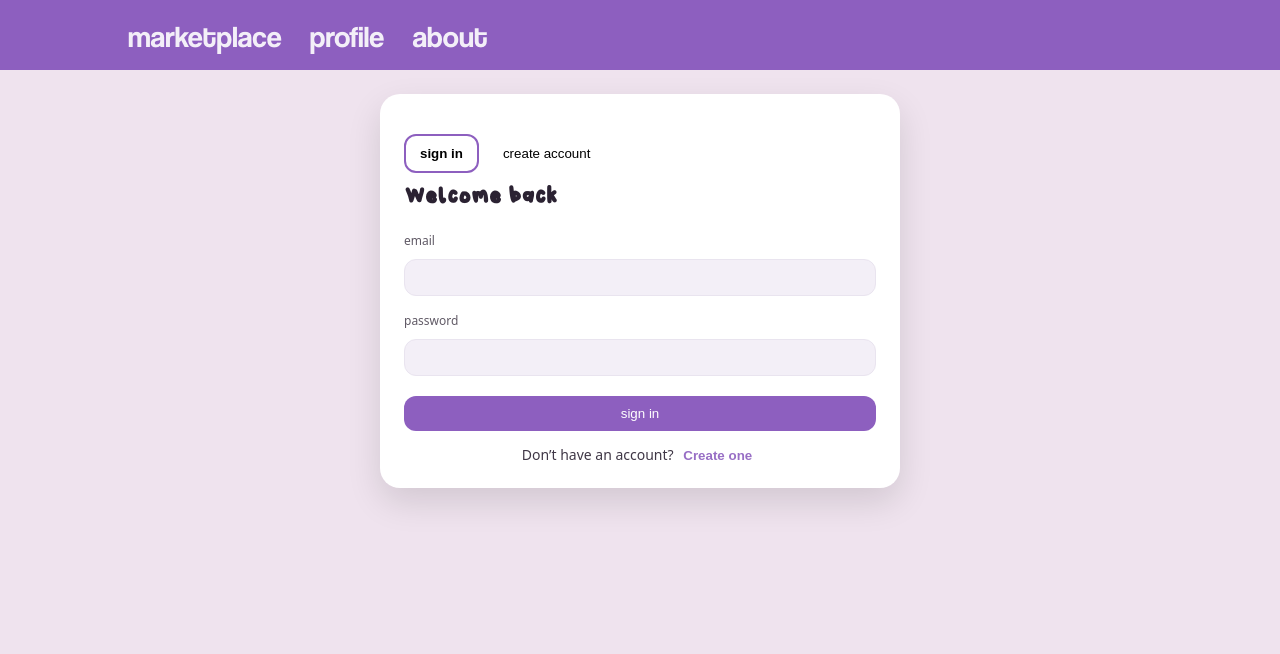
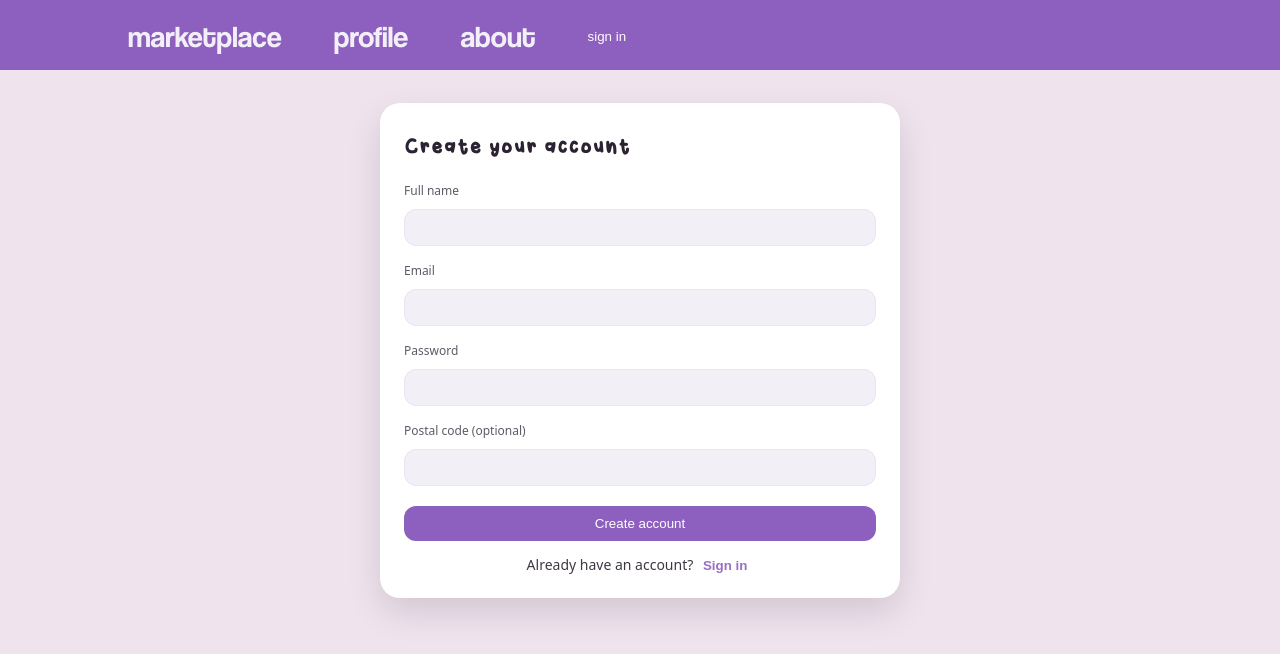
Before and after one commit to ChrisU275/LoopBack, a React (Create React App) app in the folder frontend/: page /auth in a window 1280 px wide. Shown: the top 654 px of the page. Built offline with nearby package versions, Linux system fonts and the light colour scheme; no server answers.

Commit message:
Sign in/out

```diff
--- a/frontend/src/App.js
+++ b/frontend/src/App.js
@@ -1,17 +1,15 @@
-// src/App.js
 import { BrowserRouter, Routes, Route } from "react-router-dom";
 import Home from "./pages/Home";
 import Marketplace from "./pages/Marketplace";
 import CreateListing from "./pages/CreateListing";
-import Profile from "./pages/Profile";
 import About from "./pages/About";
 import Messages from "./pages/Messages";
 import LookingFor from "./pages/LookingFor";
 import Leaderboard from "./pages/Leaderboard";
 import Auth from "./pages/Auth";
 import Navbar from "./components/Navbar";
-import RequireAuth from "./components/RequireAuth";
 import ListingDetail from "./pages/ListingDetail";
+import ProfileGate from "./pages/ProfileGate";
 import "./index.css";
 
 export default function App(){
@@ -28,18 +26,11 @@ export default function App(){
         <Route path="/leaderboard" element={<Leaderboard/>} />
         <Route path="/listing/:id" element={<ListingDetail/>} />
 
-        {/* NEW auth route */}
-        <Route path="/auth" element={<Auth/>} />
+        {/* Standalone auth page (optional to keep) */}
+        <Route path="/auth" element={<Auth />} />
 
-        {/* Guarded profile */}
-        <Route
-          path="/profile"
-          element={
-            <RequireAuth>
-              <Profile/>
-            </RequireAuth>
-          }
-        />
+        {/* Single entry: /profile handles both auth and profile */}
+        <Route path="/profile" element={<ProfileGate/>} />
       </Routes>
     </BrowserRouter>
   );
--- a/frontend/src/components/Navbar.js
+++ b/frontend/src/components/Navbar.js
@@ -1,41 +1,48 @@
-import { NavLink } from "react-router-dom";
+import { NavLink, useNavigate } from "react-router-dom";
+import { useEffect, useState } from "react";
+import { getMe, logout } from "../utils/api";
 
 export default function Navbar(){
+  const nav = useNavigate();
+  const [me, setMe] = useState(null);
+
+  useEffect(() => { (async () => setMe(await getMe()))(); }, []);
+
+  function onSignOut() {
+    logout();
+    setMe(null);
+    nav("/auth?mode=signin", { replace:true });
+  }
+
   return (
     <div className="nav" style={{ padding: '12px 0', height: '70px' }}>
-  <div className="container" style={{display:'flex',gap:50,alignItems:'center',justifyContent:'left', height: '100%'}}>
-    <nav style={{ fontSize: '30px', fontFamily: 'Coolvetica, sans-serif' }}>
-      <NavLink
-            to="/marketplace"
-            className={({isActive})=>isActive?'active':''}
-            style={({isActive}) => ({
-              color: isActive ? '#F8BF65' : 'inherit'
-            })}
-          >
+      <div className="container" style={{display:'flex',gap:50,alignItems:'center',justifyContent:'left', height: '100%'}}>
+        <nav style={{ fontSize: '30px', fontFamily: 'Coolvetica, sans-serif', display:"flex", gap:24, alignItems:"center" }}>
+          <NavLink to="/marketplace" className={({isActive})=>isActive?'active':''}
+            style={({isActive}) => ({ color: isActive ? '#F8BF65' : 'inherit' })}>
             marketplace
           </NavLink>
 
-            <NavLink
-            to="/profile"
-            className={({isActive})=>isActive?'active':''}
-            style={({isActive}) => ({
-              color: isActive ? '#E9708F' : 'inherit'
-            })}
-          >
+          <NavLink to="/profile" className={({isActive})=>isActive?'active':''}
+            style={({isActive}) => ({ color: isActive ? '#E9708F' : 'inherit' })}>
             profile
           </NavLink>
 
-            <NavLink
-            to="/about"
-            className={({isActive})=>isActive?'active':''}
-            style={({isActive}) => ({
-              color: isActive ? '#8093CA' : 'inherit'
-            })}
-          >
+          <NavLink to="/about" className={({isActive})=>isActive?'active':''}
+            style={({isActive}) => ({ color: isActive ? '#8093CA' : 'inherit' })}>
             about
           </NavLink>
-    </nav>
-  </div>
-</div>
+
+          {/* right side actions */}
+          <div style={{marginLeft:"auto", display:"flex", alignItems:"center", gap:12}}>
+            {!me ? (
+              <button className="btn" onClick={() => nav("/auth?mode=signin")}>sign in</button>
+            ) : (
+              <button className="btn" style={{background:"#f46c97"}} onClick={onSignOut}>sign out</button>
+            )}
+          </div>
+        </nav>
+      </div>
+    </div>
   );
 }
--- a/frontend/src/components/RequireAuth.jsx
+++ b/frontend/src/components/RequireAuth.jsx
@@ -5,14 +5,12 @@ import { getMe } from "../utils/api";
 export default function RequireAuth({ children }) {
   const [state, setState] = useState({ loading: true, me: null });
 
-  useEffect(() => {
-    (async () => {
-      const me = await getMe();  // reads localStorage in mock mode
-      setState({ loading: false, me });
-    })();
-  }, []);
+  useEffect(() => { (async () => {
+    const me = await getMe();
+    setState({ loading: false, me });
+  })(); }, []);
 
-  if (state.loading) return null;            // no redirect while checking
+  if (state.loading) return null;
   if (!state.me) return <Navigate to="/auth?mode=signin" replace />;
   return children;
 }
--- a/frontend/src/pages/Auth.jsx
+++ b/frontend/src/pages/Auth.jsx
@@ -1,94 +1,155 @@
-// src/pages/Auth.jsx
 import { useEffect, useMemo, useState } from "react";
-import { useNavigate, useSearchParams } from "react-router-dom";
+import { useLocation, useNavigate } from "react-router-dom";
 import { getMe, login, register } from "../utils/api";
 
-export default function Auth(){
+/**
+ * Props:
+ *  - inline?: boolean        -> render compact (used inside /profile)
+ *  - defaultMode?: "signin" | "signup"
+ *  - redirectTo?: string     -> where to go after success (default "/profile")
+ *  - onSuccess?: () => void  -> optional callback after success
+ */
+export default function Auth({
+  inline = false,
+  defaultMode = "signup",
+  redirectTo = "/profile",
+  onSuccess
+}) {
   const nav = useNavigate();
-  const [sp, setSp] = useSearchParams();
-  const mode = useMemo(() => (sp.get("mode")==="signup" ? "signup" : "signin"), [sp]);
+  const { search } = useLocation();
+  const modeFromURL = new URLSearchParams(search).get("mode") || defaultMode;
 
+  const [mode, setMode] = useState(modeFromURL);
   const [name, setName] = useState("");
   const [email, setEmail] = useState("");
   const [pwd, setPwd] = useState("");
+  const [postal, setPostal] = useState("");
   const [err, setErr] = useState("");
 
-  // if already signed in, go to profile
+  // If already logged in and we're on the standalone /auth page, bounce to profile
   useEffect(() => {
     (async () => {
       const me = await getMe();
-      if (me) nav("/profile", { replace:true });
+      if (me && !inline) nav("/profile", { replace: true });
     })();
-  }, [nav]);
+    // eslint-disable-next-line react-hooks/exhaustive-deps
+  }, []);
 
-  const switchMode = () => setSp({ mode: mode === "signin" ? "signup" : "signin" });
+  useEffect(() => setMode(modeFromURL), [modeFromURL]);
 
-  const onSubmit = async (e) => {
+  const title = useMemo(
+    () => (mode === "signin" ? "Sign in" : "Create your account"),
+    [mode]
+  );
+
+  const switchText =
+    mode === "signin" ? (
+      <>
+        Don’t have an account?{" "}
+        <button
+          className="link"
+          onClick={() =>
+            inline ? setMode("signup") : nav("/auth?mode=signup")
+          }
+        >
+          Create one
+        </button>
+      </>
+    ) : (
+      <>
+        Already have an account?{" "}
+        <button
+          className="link"
+          onClick={() =>
+            inline ? setMode("signin") : nav("/auth?mode=signin")
+          }
+        >
+          Sign in
+        </button>
+      </>
+    );
+
+  async function onSubmit(e) {
     e.preventDefault();
     setErr("");
     try {
       if (mode === "signin") {
         await login({ email, password: pwd });
       } else {
-        await register({ name, email, password: pwd });
+        await register({ name, email, password: pwd, postalCode: postal });
       }
-      nav("/profile", { replace:true });
-    } catch (e) {
-      setErr(e?.response?.data?.message || e.message || "Auth failed");
+      if (onSuccess) onSuccess();
+      if (!inline) nav(redirectTo, { replace: true });
+    } catch (ex) {
+      setErr(ex?.message || "Something went wrong.");
     }
-  };
+  }
+
+  const Wrapper = ({ children }) =>
+    inline ? (
+      <div className="auth-card">{children}</div>
+    ) : (
+      <div
+        className="container"
+        style={{ display: "grid", placeItems: "center", minHeight: "70vh" }}
+      >
+        <div className="auth-card">{children}</div>
+      </div>
+    );
 
   return (
-    <div className="container" style={{display:"grid", placeItems:"center"}}>
-      <div className="auth-card">
-        <div className="tabbar">
-          <button
-            className={"tab " + (mode==="signin"?"active":"")}
-            onClick={() => setSp({ mode:"signin" })}
-          >
-            sign in
-          </button>
-          <button
-            className={"tab " + (mode==="signup"?"active":"")}
-            onClick={() => setSp({ mode:"signup" })}
-          >
-            create account
-          </button>
-        </div>
-
-        <h2 className="auth-title">
-          {mode === "signin" ? "Welcome back" : "Create your account"}
-        </h2>
-
-        {err && <div className="auth-error">{err}</div>}
+    <Wrapper>
+      <div className="auth-title">{title}</div>
+      {err ? <div className="auth-error">{err}</div> : null}
 
       <form className="auth-form" onSubmit={onSubmit}>
         {mode === "signup" && (
           <>
-              <div className="label">name</div>
-              <input className="input" value={name} onChange={e=>setName(e.target.value)} required />
+            <label className="label">Full name</label>
+            <input
+              className="input"
+              value={name}
+              onChange={(e) => setName(e.target.value)}
+              required
+            />
           </>
         )}
 
-          <div className="label">email</div>
-          <input className="input" type="email" value={email} onChange={e=>setEmail(e.target.value)} required />
+        <label className="label">Email</label>
+        <input
+          className="input"
+          type="email"
+          value={email}
+          onChange={(e) => setEmail(e.target.value)}
+          required
+        />
 
-          <div className="label">password</div>
-          <input className="input" type="password" value={pwd} onChange={e=>setPwd(e.target.value)} required />
+        <label className="label">Password</label>
+        <input
+          className="input"
+          type="password"
+          value={pwd}
+          onChange={(e) => setPwd(e.target.value)}
+          required
+        />
 
-          <button className="btn" type="submit" style={{marginTop:10}}>
-            {mode === "signin" ? "sign in" : "create account"}
+        {mode === "signup" && (
+          <>
+            <label className="label">Postal code (optional)</label>
+            <input
+              className="input"
+              value={postal}
+              onChange={(e) => setPostal(e.target.value)}
+            />
+          </>
+        )}
+
+        <button className="btn" type="submit" style={{ marginTop: 10 }}>
+          {mode === "signin" ? "Sign in" : "Create account"}
         </button>
       </form>
 
-        <div className="auth-switch">
-          {mode === "signin" ? (
-            <>Don’t have an account? <button className="link" onClick={switchMode}>Create one</button></>
-          ) : (
-            <>Already have an account? <button className="link" onClick={switchMode}>Sign in</button></>
-          )}
-        </div>
-      </div>
-    </div>
+      <div className="auth-switch">{switchText}</div>
+    </Wrapper>
   );
 }
--- /dev/null
+++ b/frontend/src/pages/ProfileGate.jsx
@@ -0,0 +1,32 @@
+import { useEffect, useState } from "react";
+import Profile from "./Profile";
+import Auth from "./Auth";
+import { getMe } from "../utils/api";
+
+/**
+ * On /profile:
+ *  - if me exists → show <Profile/>
+ *  - else → show <Auth inline defaultMode="signin" and redirect back to /profile on success>
+ */
+export default function ProfileGate() {
+  const [me, setMe] = useState(undefined); // undefined = loading, null = no user
+
+  useEffect(() => {
+    (async () => setMe(await getMe()))();
+  }, []);
+
+  if (me === undefined) return null; // loading
+
+  if (!me) {
+    return (
+      <Auth
+        inline
+        defaultMode="signin"
+        redirectTo="/profile"
+        onSuccess={() => setMe({ refresh: true })} // force rerender to show <Profile/>
+      />
+    );
+  }
+
+  return <Profile />;
+}
```
Also changed, not shown: frontend/src/pages/Profile.jsx (+5 -11 lines). Lines whose indentation alone changed are shown as unchanged.
